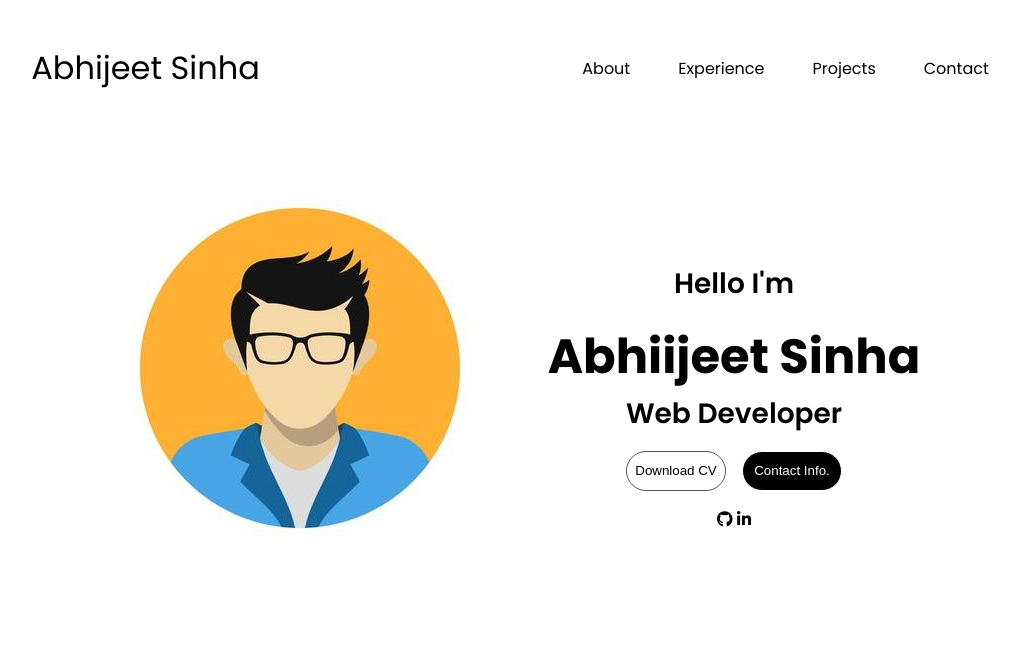
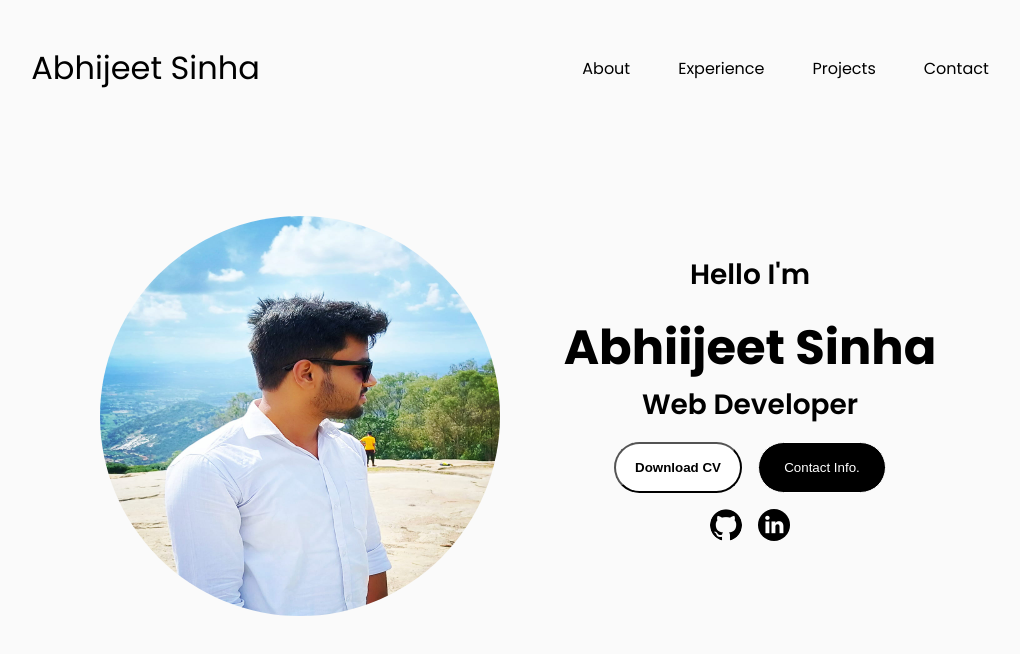
Before and after one commit to abhi-notfound69/My-Portfolio, a plain HTML site: page index.html in a window 1280 px wide. Shown: the whole page, without its empty margins (130-1150 px from the left). Drawn offline with Linux system fonts and the light colour scheme.

Commit message:
Add cahnges

```diff
--- a/index.html
+++ b/index.html
@@ -41,9 +41,9 @@
     </div>
   </nav>
 
-  <section class="homepage">
+  <section id="homepage">
     <div class="profile-logo">
-      <img src="assets/avaatar.jpg" alt="Profile-logo">
+      <img src="assets/abhijeet.jpg" alt="Profile-logo">
     </div>
     <div class="section-text">
       <p class="para-1">Hello I'm</p>
@@ -56,9 +56,11 @@
           Contact Info.</button>
       </div>
       <div class="websites-link">
-        <a href="https://github.com/abhi-notfound69"><i class="fa-brands fa-github"></i></a>
-        <a href="https://www.linkedin.com/in/abhijeet-sinha-2a805a249/">
-          <i class="fa-brands fa-linkedin-in"></i></a>
+        <img src="assets/25231.png" alt="github-logo" class="icon"
+          onclick="location.href='https://github.com/abhi-notfound69'" />
+        <img src="assets/6bab3017350ca04c6fa05569672bd31e.jpg" alt="linkedin-logo" class="icon"
+          onclick="location.href='https://www.linkedin.com/in/abhijeet-sinha-07cse/'" />
+
       </div>
     </div>
   </section>
--- a/mediaqueris.css
+++ b/mediaqueris.css
@@ -7,4 +7,10 @@
       display: flex;
 
     }
+
+    .homepage{
+      display: flex;
+      margin: 10rem,10rem;
+      flex-direction: column;
+    }
   }
--- a/portfolio.css
+++ b/portfolio.css
@@ -8,6 +8,7 @@
 
 body{
   font-family: "Poppins", sans-serif;
+  background: hwb(0 98% 2%);
 }
 
 html{
@@ -143,12 +144,14 @@ section{
   height: 400px;
   width: 400px;
   margin: auto 0;
+  border-radius: 17rem;
+  transform: translate(1rem , 3rem);
 }
 
-.homepage {
+#homepage {
   display: flex;
   justify-content: center;
-  gap: 3rem;
+  gap: 5rem;
   height: 80vh;
 }
 
@@ -157,6 +160,9 @@ section{
   align-self: center;
   text-align: center;
 
+}
+.section-text:hover{
+  cursor: default;
 }
 
 .section-text p{
@@ -179,18 +185,21 @@ section{
 }
 
 .btn-1{
-  height: 40px;
-  width: 100px;
+  width: 8rem;
+  padding: 1rem;
+  font-weight: 600;
   text-align: center;
   background: white;
-  border: 1px solid rgb(85, 85, 85);
-  border-radius: 20px;
+  border: 0.1rem solid blac;
+  border-radius: 2rem;
+  transition: all 0.3 ease-in-out;
 }
 
 .btn-container{
-  display: inline-flex;
+  display: flex;
+  justify-content: center;
   gap: 1rem;
-  margin-bottom: 1rem;
+
 }
 
 .btn-1:hover{
@@ -200,12 +209,26 @@ section{
 }
 
 .btn-2{
-  height: 40px;
-  width: 100px;
-  text-align: center;
+  width: 8rem;
+  padding: 1rem;
   cursor: default;
   background: black;
   color: white;
-  border: 1px solid ;
-  border-radius: 20px
+  border: 0.1rem solid ;
+  border-radius: 2rem;
+  transition: all 0.3 ease-in-out;
 }
+
+.websites-link{
+  display: flex;
+  justify-content: center;
+  margin-top: 1rem;
+  gap: 1rem;
+}
+
+/*Icon*/
+.icon{
+  cursor: pointer;
+  height: 2rem;
+  border-radius: 2rem;
+}
```
Also changed, not shown: assets/25231.png (added), assets/6bab3017350ca04c6fa05569672bd31e.jpg (added), assets/abhijeet.jpg (added), 1 other file.
